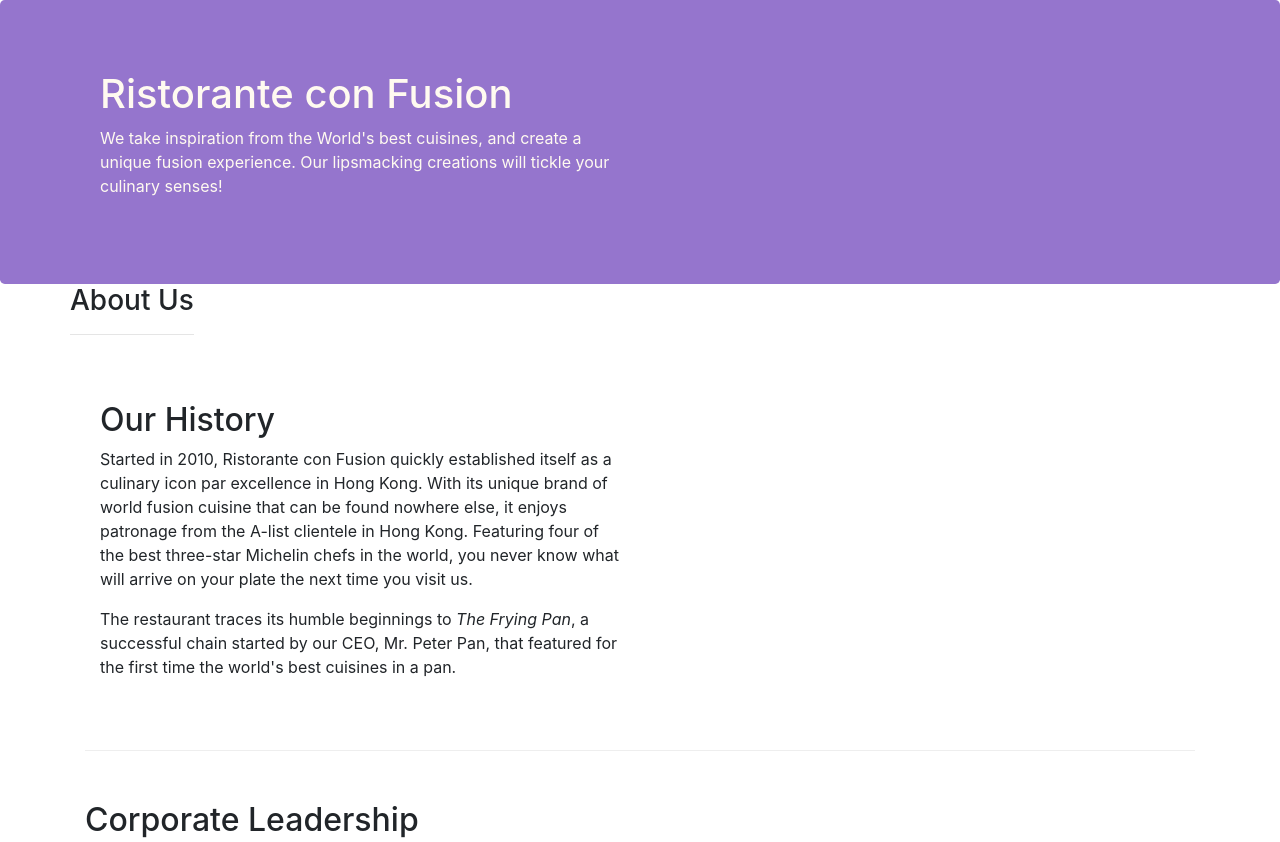
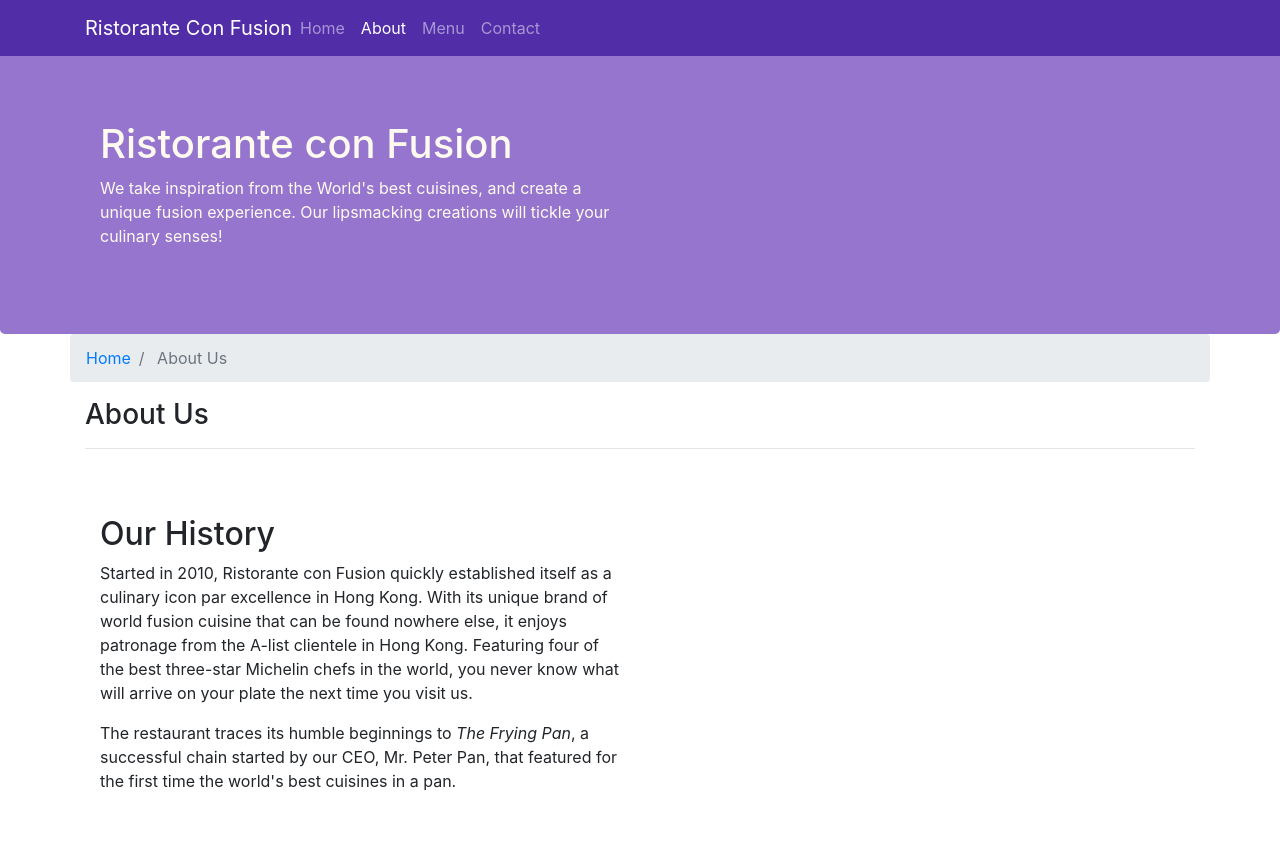
Before and after one commit to joudrew/intro-to-frontend, a website: page conFusion/aboutus.html in a window 1280 px wide. Shown: the top 842 px of the page. Drawn offline with nearby package versions, Linux system fonts and the light colour scheme.

Commit message:
navbar and breadcrumbs

```diff
--- a/conFusion/aboutus.html
+++ b/conFusion/aboutus.html
@@ -15,6 +15,22 @@
 </head>
 
 <body>
+    <nav class="navbar navbar-dark navbar-expand-sm fixed-top">
+            <div class="container">
+                <button class="navbar-toggler" type="button" data-toggle="collapse" data-target="#Navbar">
+                    <span class="navbar-toggler-icon"></span>
+                </button>
+                <a class="navbar-brand mr-auto" href="#">Ristorante Con Fusion</a>
+                <div class="collapse navbar-collapse" id="Navbar">
+                    <ul class="navbar-nav mr-auto">
+                        <li class="nav-item "><a class="nav-link" href="./index.html">Home</a></li>
+                        <li class="nav-item active"><a class="nav-link" href="#">About</a></li>
+                        <li class="nav-item"><a class="nav-link" href="#">Menu</a></li>
+                        <li class="nav-item"><a class="nav-link" href="#">Contact</a></li>
+                    </ul>
+                </div>
+            </div>
+        </nav>
     <header class="jumbotron">
         <div class="container">
             <div class="row row-header">
@@ -30,7 +46,11 @@
 
     <div class="container">
         <div class="row">
-            <div>
+            <ol class="col-12 breadcrumb">
+                <li class="breadcrumb-item"><a href="./index.html"> Home </a></li>
+                <li class="breadcrumb-item active"> About Us</li>
+            </ol>
+            <div class="col-12">
                <h3>About Us</h3>
                <hr>
             </div>
@@ -69,7 +89,7 @@
                 <div class="col-4 offset-1 col-sm-2">
                     <h5>Links</h5>
                     <ul class="list-unstyled">
-                        <li><a href="#">Home</a></li>
+                        <li><a href="./index.html">Home</a></li>
                         <li><a href="#">About</a></li>
                         <li><a href="#">Menu</a></li>
                         <li><a href="#">Contact</a></li>
--- a/conFusion/css/styles.css
+++ b/conFusion/css/styles.css
@@ -28,3 +28,12 @@
     margin: 0px;
     color: #0f0f0f;
 }
+
+body {
+    padding:50px 0px 0px 0px;
+    z-index: 0;
+}
+
+.navbar-dark {
+    background-color: #512da8;
+}
```
Also changed, not shown: conFusion/index.html (+17 -1 lines).
